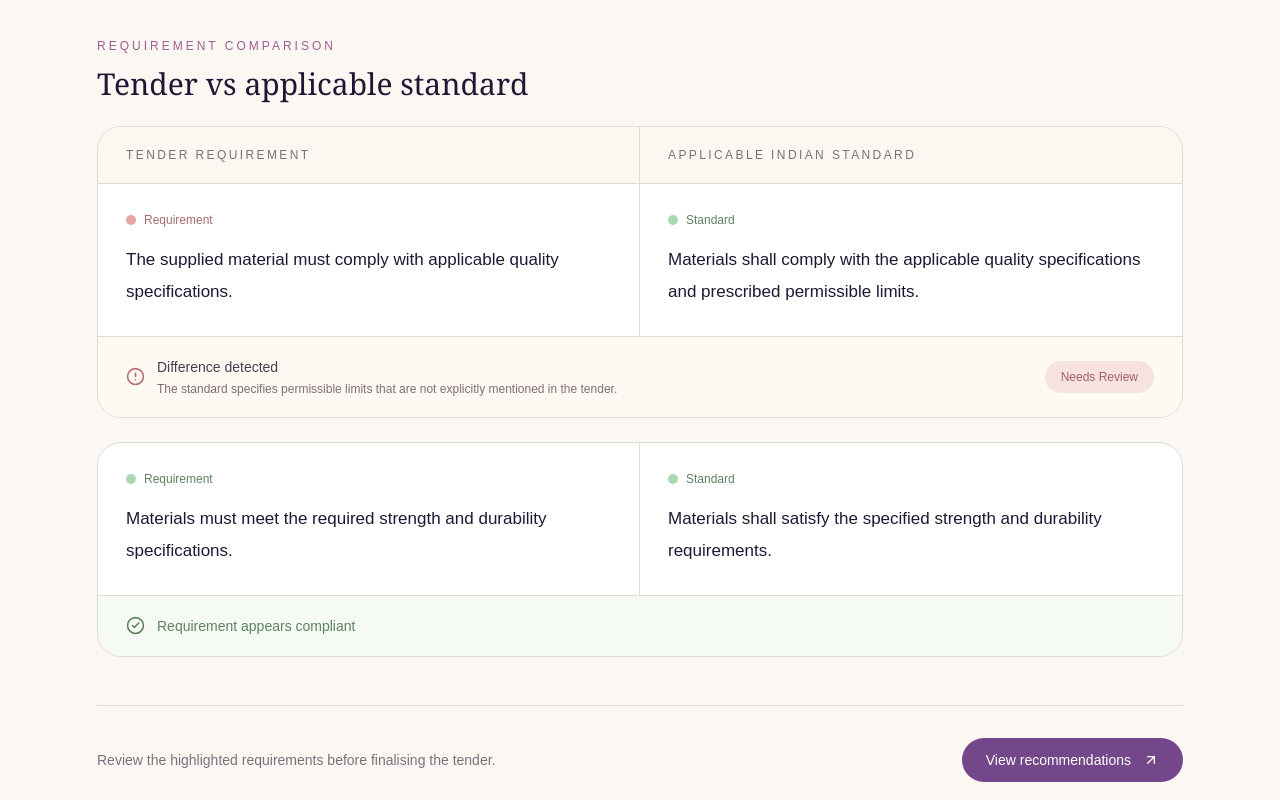
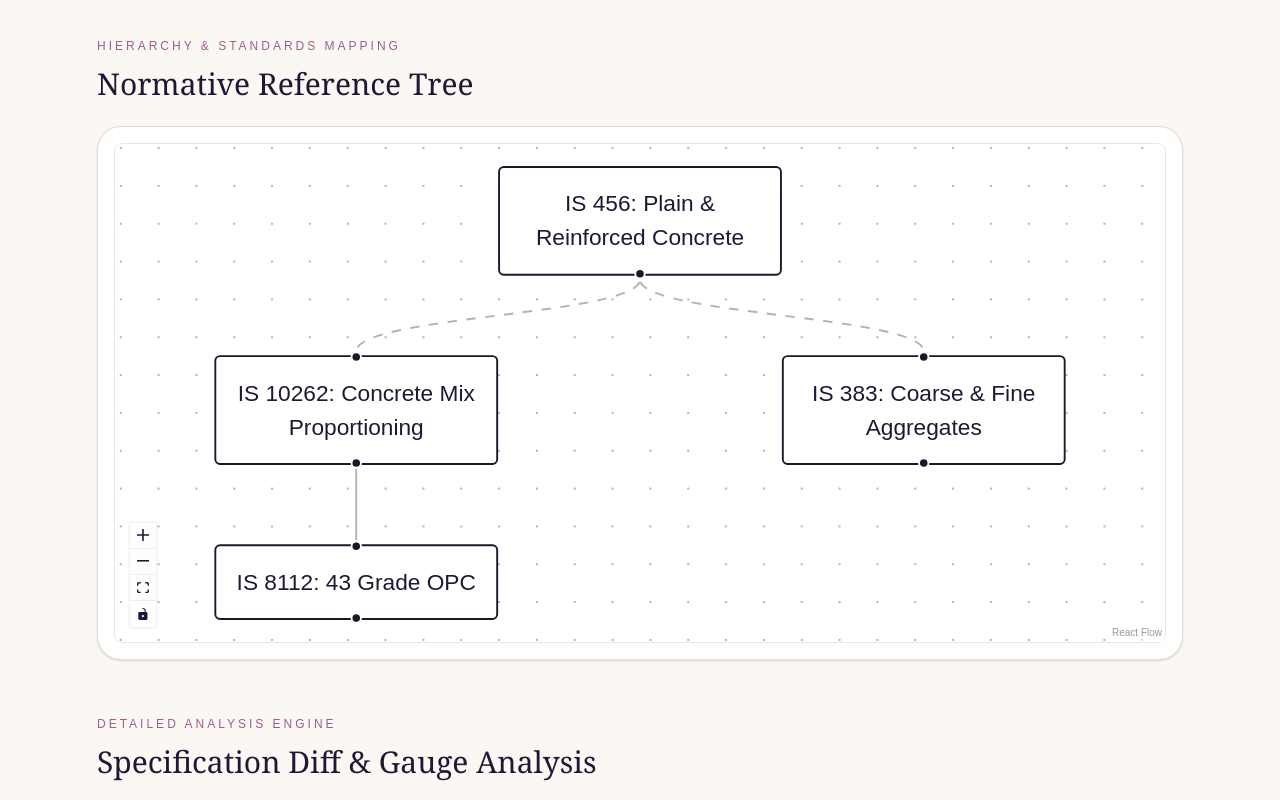
Before and after one commit to Rhea-15/Manak, a Next.js app in the folder src/frontend/: page /compliance in a window 1280 px wide. Shown: the part 820-1620 px from the top of the page. Built offline with nearby package versions, Linux system fonts and the light colour scheme.

Commit message:
Integrate Track B components into compliance page route

```diff
--- a/src/frontend/app/compliance/page.tsx
+++ b/src/frontend/app/compliance/page.tsx
@@ -9,6 +9,9 @@ import {
   AlertCircle,
   ShieldCheck,
 } from "lucide-react";
+
+import NormativeTreeGraph from "../../components/NormativeTreeGraph";
+import DiffAndGaugeView from "../../components/DiffAndGaugeView";
 
 export default function CompliancePage() {
   return (
@@ -110,7 +113,7 @@ export default function CompliancePage() {
 
         </div>
 
-        {/* COMPLIANCE SUMMARY */}
+        {/* COMPLIANCE SUMMARY & GAUGE */}
         <div className="mt-10 grid gap-6 md:grid-cols-[1fr_280px]">
 
           {/* SCORE */}
@@ -181,6 +184,38 @@ export default function CompliancePage() {
 
           </div>
 
+        </div>
+
+        {/* TRACK B DELIVERABLE: NORMATIVE TREE GRAPH */}
+        <div className="mt-14">
+          <div className="mb-6">
+            <p className="text-xs uppercase tracking-[0.25em] text-[#A35A91]">
+              Hierarchy & Standards Mapping
+            </p>
+
+            <h2 className="mt-3 font-serif text-3xl">
+              Normative Reference Tree
+            </h2>
+          </div>
+
+          <div className="overflow-hidden rounded-[24px] border border-[#E4DAD5] bg-white p-4 shadow-sm">
+            <NormativeTreeGraph />
+          </div>
+        </div>
+
+        {/* TRACK B DELIVERABLE: DIFF AND GAUGE VIEW */}
+        <div className="mt-14">
+          <div className="mb-6">
+            <p className="text-xs uppercase tracking-[0.25em] text-[#A35A91]">
+              Detailed Analysis Engine
+            </p>
+
+            <h2 className="mt-3 font-serif text-3xl">
+              Specification Diff & Gauge Analysis
+            </h2>
+          </div>
+
+          <DiffAndGaugeView />
         </div>
 
         {/* COMPARISON */}
--- a/src/frontend/components/header.tsx
+++ b/src/frontend/components/header.tsx
@@ -55,9 +55,9 @@ export default function Header() {
             <input
               type="text"
               placeholder="Search IS Codes, standards, or type in natural language..."
-              className="ml-3 w-full bg-transparent text-sm text-[#211735] outline-none placeholder:text-[#806D7B]"
+              suppressHydrationWarning
+              className="..."
             />
-
           </div>
         </div>
 
@@ -111,7 +111,7 @@ export default function Header() {
 
 
           {/* NOTIFICATION */}
-          <button className="relative flex h-10 w-10 items-center justify-center rounded-full text-[#493D50] transition hover:bg-white">
+          <button aria-label="Notifications" className="relative flex h-10 w-10 items-center justify-center rounded-full text-[#493D50] transition hover:bg-white">
 
             <Bell size={21} strokeWidth={1.7} />
 
```
